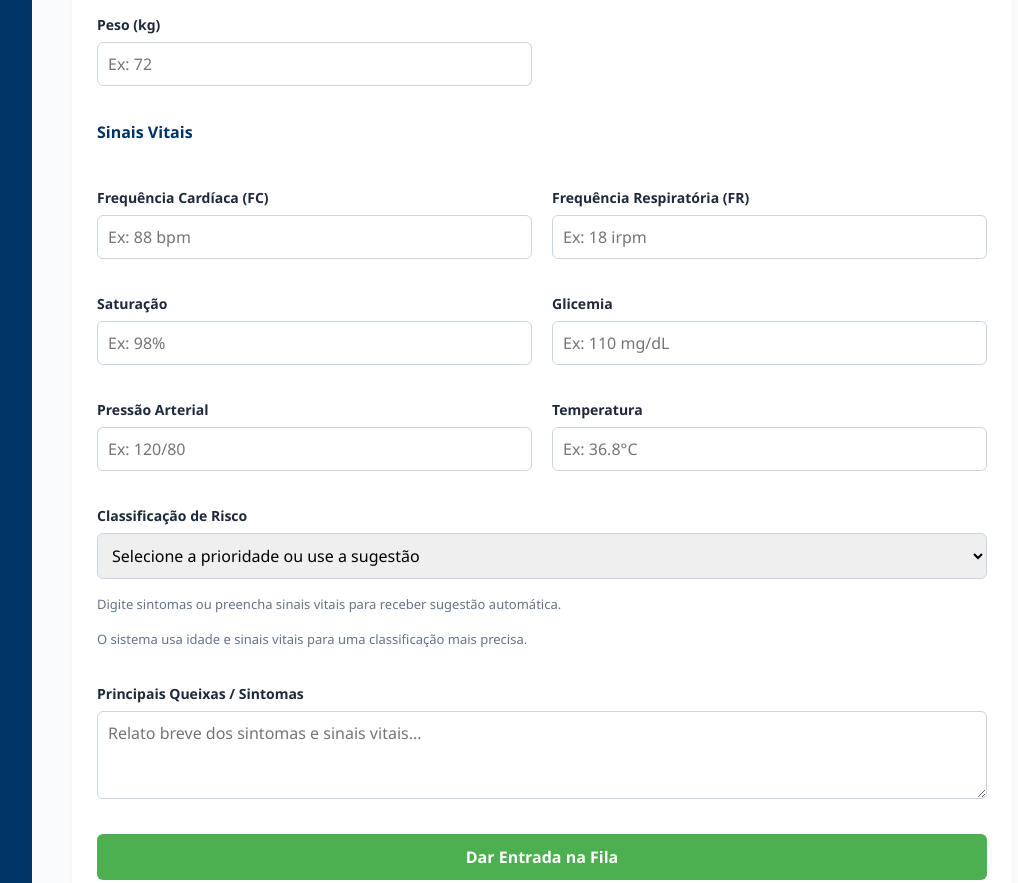
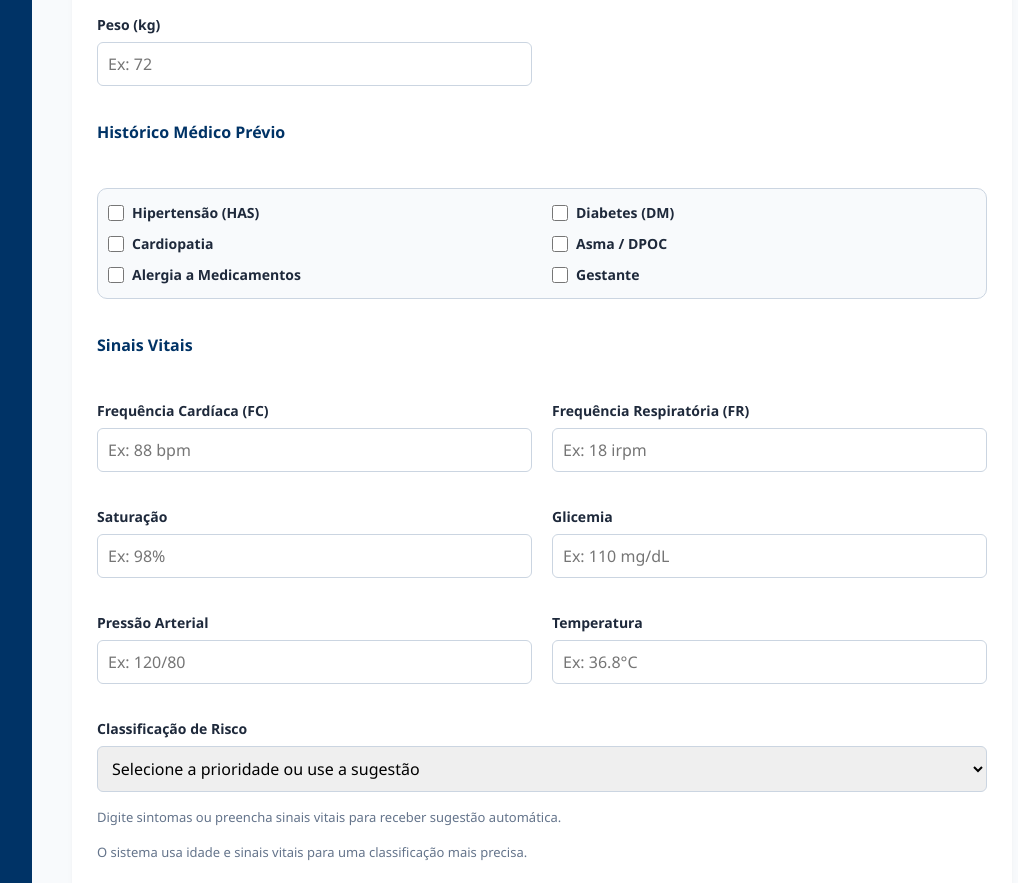
Before and after one commit to MilenaAmaral/triage-ubs, a plain HTML site: page index.html in a window 1280 px wide. Shown: the part 780-1663 px from the top of the page, without its empty margins (228-1246 px from the left). Drawn offline with Linux system fonts and the light colour scheme.

Commit message:
Adiciona historico medico do paciente na classificacao

```diff
--- a/assets/css/style.css
+++ b/assets/css/style.css
@@ -231,6 +231,30 @@ body {
     grid-column: span 2;
 }
 
+.med-history-grid {
+    display: grid;
+    grid-template-columns: repeat(2, minmax(0, 1fr));
+    gap: 12px 20px;
+    padding: 14px 10px;
+    background-color: #f8fafc;
+    border: 1px solid #cbd5e1;
+    border-radius: 10px;
+}
+
+.med-history-grid .history-checkbox {
+    display: flex;
+    align-items: center;
+    gap: 8px;
+    font-size: 14px;
+    color: var(--text-main);
+}
+
+.med-history-grid .history-checkbox input {
+    width: 16px;
+    height: 16px;
+    accent-color: var(--primary-color);
+}
+
 .form-actions {
     margin-top: 20px;
     display: flex;
--- a/assets/js/main.js
+++ b/assets/js/main.js
@@ -143,6 +143,7 @@ function atualizarTabela() {
             <td>${paciente.idade}</td>
             <td>${paciente.cns}</td>
             <td><span class="badge ${paciente.prioridade}" title="${justificativaEscapada}">${paciente.badgeTexto}</span></td>
+            <td>${paciente.historicoMedico && paciente.historicoMedico.length ? paciente.historicoMedico.join(', ') : '-'}</td>
             <td>${paciente.sintomas || '-'}</td>
             <td>${calcularTempoEspera(paciente)}</td>
         `;
@@ -194,6 +195,11 @@ function atualizarStatusLotacao() {
     }
 }
 
+function capturarHistoricoMedico() {
+    const campos = document.querySelectorAll('#historico-medico input[type="checkbox"]:checked');
+    return Array.from(campos).map(item => item.value);
+}
+
 function calcularIdadePorDataNascimento(dataNascimento) {
     if (!dataNascimento) return '';
     const nascimento = new Date(dataNascimento);
@@ -207,7 +213,7 @@ function calcularIdadePorDataNascimento(dataNascimento) {
     return idade >= 0 ? idade : '';
 }
 
-function adicionarPaciente(nome, cns, dataNascimento, idade, nomeMae, sexoBiologico, peso, fc, fr, saturacao, glicemia, pressao, temperatura, prioridade, sintomas, justificativa) {
+function adicionarPaciente(nome, cns, dataNascimento, idade, nomeMae, sexoBiologico, peso, fc, fr, saturacao, glicemia, pressao, temperatura, prioridade, sintomas, historicoMedico, justificativa) {
     const badgeTexto = {
         vermelho: 'EMERGÊNCIA',
         laranja: 'MUITO URGENTE',
@@ -224,6 +230,7 @@ function adicionarPaciente(nome, cns, dataNascimento, idade, nomeMae, sexoBiolog
         nomeMae,
         sexoBiologico,
         peso,
+        historicoMedico,
         fc,
         fr,
         saturacao,
@@ -265,6 +272,7 @@ form.addEventListener('submit', function(evento) {
     const pressao = document.getElementById('pressao').value.trim();
     const temperatura = document.getElementById('temperatura').value.trim();
     const sintomas = document.getElementById('sintomas').value.trim();
+    const historicoMedico = capturarHistoricoMedico();
 
     if (!idade && dataNascimento) {
         idade = calcularIdadePorDataNascimento(dataNascimento).toString();
@@ -296,6 +304,7 @@ form.addEventListener('submit', function(evento) {
         Number(temperatura),
         classificacao,
         sintomas,
+        historicoMedico,
         justificativa
     );
     form.reset();
--- a/index.html
+++ b/index.html
@@ -122,6 +122,19 @@
                             </div>
 
                             <div class="form-group span-col-2 form-section-title">
+                                <h3>Histórico Médico Prévio</h3>
+                            </div>
+
+                            <div id="historico-medico" class="med-history-grid form-group span-col-2">
+                                <label class="history-checkbox"><input type="checkbox" value="Hipertensão (HAS)"> Hipertensão (HAS)</label>
+                                <label class="history-checkbox"><input type="checkbox" value="Diabetes (DM)"> Diabetes (DM)</label>
+                                <label class="history-checkbox"><input type="checkbox" value="Cardiopatia"> Cardiopatia</label>
+                                <label class="history-checkbox"><input type="checkbox" value="Asma / DPOC"> Asma / DPOC</label>
+                                <label class="history-checkbox"><input type="checkbox" value="Alergia a Medicamentos"> Alergia a Medicamentos</label>
+                                <label class="history-checkbox"><input type="checkbox" value="Gestante"> Gestante</label>
+                            </div>
+
+                            <div class="form-group span-col-2 form-section-title">
                                 <h3>Sinais Vitais</h3>
                             </div>
 
@@ -191,6 +204,7 @@
                                         <th>Idade</th>
                                         <th>CNS</th>
                                         <th>Prioridade</th>
+                                        <th>Histórico Médico</th>
                                         <th>Sintomas</th>
                                         <th>Espera</th>
                                     </tr>
```
